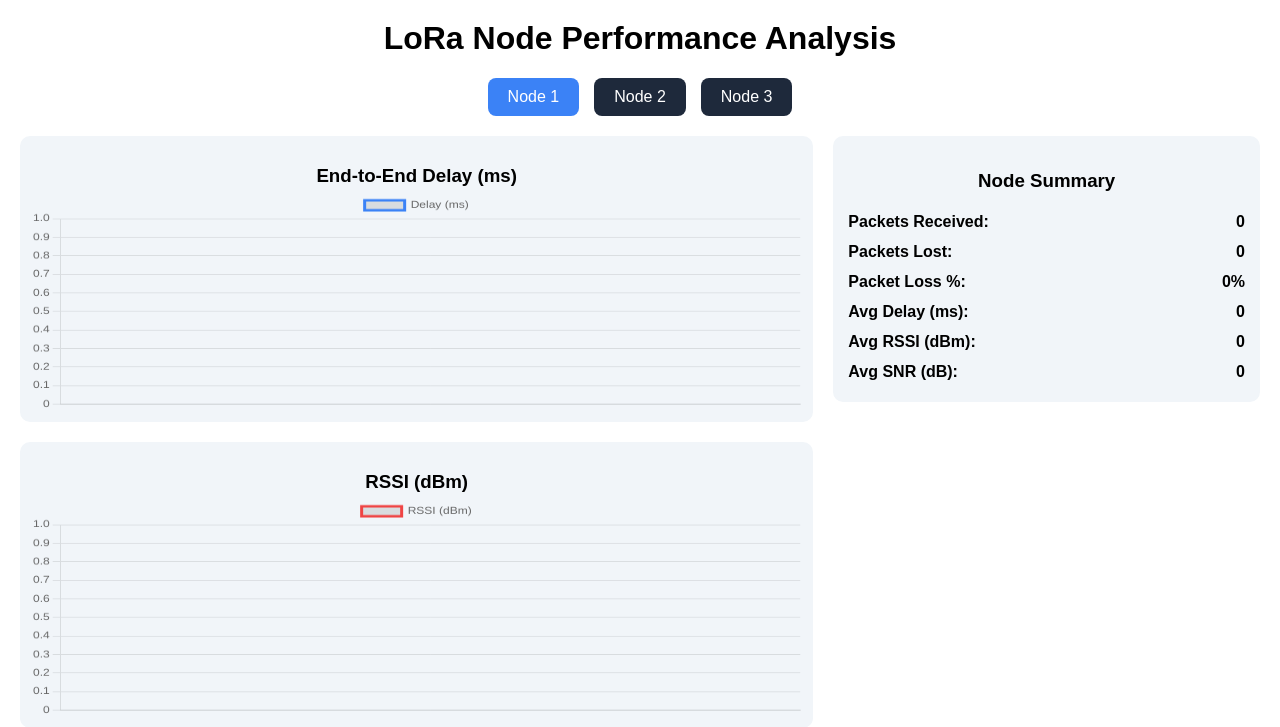
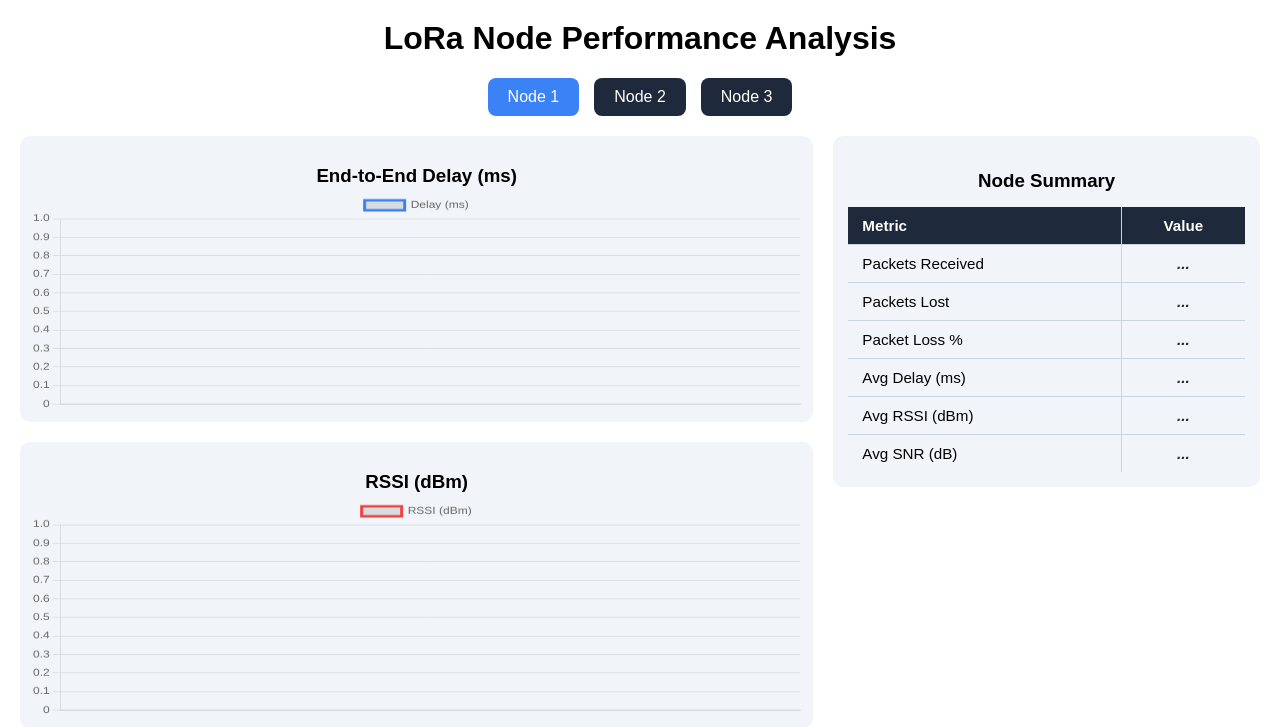
Before and after one commit to studywithrijan-star/LoRa_Dashboard, a Flask app: page /analysis in a window 1280 px wide. Shown: the part 42-769 px from the top of the page. Run offline with Flask 3, Linux system fonts and the light colour scheme; data that the repository does not hold is empty.

Commit message:
new node summary

```diff
--- a/templates/analysis.html
+++ b/templates/analysis.html
@@ -7,7 +7,6 @@
     <script src="https://cdn.jsdelivr.net/npm/chart.js"></script>
     <style>
         body { font-family: Arial, sans-serif; }
-
         h1 { text-align: center; margin-top: 20px; }
         .tab-buttons { display: flex; justify-content: center; gap: 15px; margin: 20px 0; }
         .tab-buttons button { padding: 10px 20px; font-size: 1rem; border: none; background: #1e293b; color: white; border-radius: 8px; cursor: pointer; transition: 0.3s; }
@@ -20,7 +19,29 @@
         .chart-card canvas { height: 220px !important; }
         .summary-section { flex: 1; background: #f1f5f9; border-radius: 10px; padding: 15px; height: fit-content; }
         .summary-section h3 { text-align: center; margin-bottom: 15px; }
-        .summary-item { display: flex; justify-content: space-between; padding: 6px 0; font-weight: bold; }
+        .summary-table { width: 100%; border-collapse: collapse; }
+        .summary-table th, .summary-table td {
+            padding: 10px 14px;
+            text-align: left;
+            border-bottom: 1px solid #cbd5e1;
+            border-right: 1px solid #cbd5e1;
+            font-size: 0.95rem;
+        }
+        .summary-table th { background: #1e293b; color: white; font-weight: 600; }
+        .summary-table tr:last-child td { border-bottom: none; }
+        .summary-table tr:hover td { background: #e2e8f0; }
+        .summary-table th:last-child {
+            border-right: none;
+            color: white;
+            text-align: center;
+        }
+        .summary-table td:last-child {
+            border-right: none;
+            font-weight: bold;
+            color: #1e293b;
+            text-align: center;
+        }
+        .loading { color: #94a3b8; font-style: italic; }
     </style>
 </head>
 <body>
@@ -31,7 +52,6 @@
     <a href="/history" class="{% if request.path == '/history' %}active{% endif %}">History</a>
     <a href="/analysis" class="{% if request.path == '/analysis' %}active{% endif %}">Analysis</a>
 </nav>
-
 
 <h1>LoRa Node Performance Analysis</h1>
 
@@ -59,33 +79,75 @@
 
     <div class="summary-section">
         <h3>Node Summary</h3>
-        <div class="summary-item"><span>Packets Received:</span> <span id="packetsReceived">0</span></div>
-        <div class="summary-item"><span>Packets Lost:</span> <span id="packetsLost">0</span></div>
-        <div class="summary-item"><span>Packet Loss %:</span> <span id="packetLossPercent">0%</span></div>
-        <div class="summary-item"><span>Avg Delay (ms):</span> <span id="avgDelay">0</span></div>
-        <div class="summary-item"><span>Avg RSSI (dBm):</span> <span id="avgRssi">0</span></div>
-        <div class="summary-item"><span>Avg SNR (dB):</span> <span id="avgSnr">0</span></div>
+        <table class="summary-table">
+            <thead>
+                <tr>
+                    <th>Metric</th>
+                    <th>Value</th>
+                </tr>
+            </thead>
+            <tbody>
+                <tr><td>Packets Received</td><td id="packetsReceived">0</td></tr>
+                <tr><td>Packets Lost</td><td id="packetsLost">0</td></tr>
+                <tr><td>Packet Loss %</td><td id="packetLossPercent">0%</td></tr>
+                <tr><td>Avg Delay (ms)</td><td id="avgDelay">0</td></tr>
+                <tr><td>Avg RSSI (dBm)</td><td id="avgRssi">0</td></tr>
+                <tr><td>Avg SNR (dB)</td><td id="avgSnr">0</td></tr>
+            </tbody>
+        </table>
     </div>
 </div>
 
 <script>
     const buttons = document.querySelectorAll(".tab-btn");
     let currentNode = "1";
-
-    const delayCtx = document.getElementById("delayChart").getContext("2d");
-    const rssiCtx = document.getElementById("rssiChart").getContext("2d");
-    const snrCtx = document.getElementById("snrChart").getContext("2d");
-
-    let delayChart = new Chart(delayCtx, { type:'line', data:{labels:[], datasets:[{label:'Delay (ms)', data:[], borderColor:'#3b82f6', tension:0.2}]}, options:{responsive:true, maintainAspectRatio:false} });
-    let rssiChart = new Chart(rssiCtx, { type:'line', data:{labels:[], datasets:[{label:'RSSI (dBm)', data:[], borderColor:'#ef4444', tension:0.2}]}, options:{responsive:true, maintainAspectRatio:false} });
-    let snrChart = new Chart(snrCtx, { type:'line', data:{labels:[], datasets:[{label:'SNR (dB)', data:[], borderColor:'#10b981', tension:0.2}]}, options:{responsive:true, maintainAspectRatio:false} });
+    let delayChart, rssiChart, snrChart;
 
     function parseTime(hms) {
+        if (typeof hms !== 'string') return new Date(1970,0,1,0,0,0);
         const parts = hms.split(':').map(Number);
         return new Date(1970,0,1, parts[0]||0, parts[1]||0, parts[2]||0);
     }
 
+    function setLoading() {
+        ["packetsReceived","packetsLost","packetLossPercent","avgDelay","avgRssi","avgSnr"]
+            .forEach(id => {
+                const el = document.getElementById(id);
+                el.innerText = "...";
+                el.classList.add("loading");
+            });
+    }
+
+    function clearLoading() {
+        ["packetsReceived","packetsLost","packetLossPercent","avgDelay","avgRssi","avgSnr"]
+            .forEach(id => document.getElementById(id).classList.remove("loading"));
+    }
+
+    function createCharts() {
+        if (delayChart) delayChart.destroy();
+        if (rssiChart)  rssiChart.destroy();
+        if (snrChart)   snrChart.destroy();
+
+        delayChart = new Chart(document.getElementById("delayChart").getContext("2d"), {
+            type: 'line',
+            data: { labels: [], datasets: [{ label: 'Delay (ms)', data: [], borderColor: '#3b82f6', tension: 0.2, fill: false }] },
+            options: { responsive: true, maintainAspectRatio: false }
+        });
+        rssiChart = new Chart(document.getElementById("rssiChart").getContext("2d"), {
+            type: 'line',
+            data: { labels: [], datasets: [{ label: 'RSSI (dBm)', data: [], borderColor: '#ef4444', tension: 0.2, fill: false }] },
+            options: { responsive: true, maintainAspectRatio: false }
+        });
+        snrChart = new Chart(document.getElementById("snrChart").getContext("2d"), {
+            type: 'line',
+            data: { labels: [], datasets: [{ label: 'SNR (dB)', data: [], borderColor: '#10b981', tension: 0.2, fill: false }] },
+            options: { responsive: true, maintainAspectRatio: false }
+        });
+    }
+
     function updateCharts(node) {
+        setLoading();
+
         fetch(`/api/node${node}`)
         .then(res => res.json())
         .then(data => {
@@ -93,27 +155,23 @@
 
             const labels = data.map(d => d.PacketNo);
 
-            // End-to-End Delay in ms
             const delayData = data.map(d => {
                 const tx = parseTime(d.TX_Time);
                 const rx = parseTime(d.RX_Time);
                 let diff = rx - tx;
-                if(diff < 0) diff += 24*60*60*1000; // handle day rollover
+                if (diff < 0) diff += 24*60*60*1000;
                 return diff;
             });
 
-            // RSSI & SNR
             const rssiData = data.map(d => Number(d.RSSI) || 0);
-            const snrData = data.map(d => Number(d.SNR) || 0);
+            const snrData  = data.map(d => Number(d.SNR)  || 0);
 
-            // Packet Loss Calculation
-            const packetNos = data.map(d => Number(d.PacketNo)).filter(n => !isNaN(n)).sort((a,b)=>a-b);
+            const packetNos = data.map(d => Number(d.PacketNo)).filter(n => !isNaN(n)).sort((a,b) => a-b);
             let lostPackets = 0;
-            for(let i=0; i<packetNos.length-1; i++){
-                lostPackets += Math.max(0, packetNos[i+1]-packetNos[i]-1);
+            for (let i = 0; i < packetNos.length - 1; i++) {
+                lostPackets += Math.max(0, packetNos[i+1] - packetNos[i] - 1);
             }
 
-            // Update charts
             delayChart.data.labels = labels;
             delayChart.data.datasets[0].data = delayData;
             delayChart.update();
@@ -126,34 +184,38 @@
             snrChart.data.datasets[0].data = snrData;
             snrChart.update();
 
-            // Summary
-            const packetsReceived = packetNos.length;
-            const packetLossPercent = ((lostPackets / (packetsReceived + lostPackets))*100).toFixed(2);
-            const avgDelay = (delayData.reduce((a,b)=>a+b,0)/packetsReceived).toFixed(2);
-            const avgRssi = (rssiData.reduce((a,b)=>a+b,0)/packetsReceived).toFixed(2);
-            const avgSnr = (snrData.reduce((a,b)=>a+b,0)/packetsReceived).toFixed(2);
+            const packetsReceived   = packetNos.length;
+            const packetLossPercent = ((lostPackets / (packetsReceived + lostPackets)) * 100).toFixed(2);
+            const avgDelay = (delayData.reduce((a,b) => a+b, 0) / packetsReceived).toFixed(2);
+            const avgRssi  = (rssiData.reduce((a,b)  => a+b, 0) / packetsReceived).toFixed(2);
+            const avgSnr   = (snrData.reduce((a,b)   => a+b, 0) / packetsReceived).toFixed(2);
 
-            document.getElementById("packetsReceived").innerText = packetsReceived;
-            document.getElementById("packetsLost").innerText = lostPackets;
+            clearLoading();
+            document.getElementById("packetsReceived").innerText   = packetsReceived;
+            document.getElementById("packetsLost").innerText       = lostPackets;
             document.getElementById("packetLossPercent").innerText = packetLossPercent + "%";
-            document.getElementById("avgDelay").innerText = avgDelay;
-            document.getElementById("avgRssi").innerText = avgRssi;
-            document.getElementById("avgSnr").innerText = avgSnr;
+            document.getElementById("avgDelay").innerText          = avgDelay;
+            document.getElementById("avgRssi").innerText           = avgRssi;
+            document.getElementById("avgSnr").innerText            = avgSnr;
 
-        }).catch(err => console.error(err));
+        }).catch(err => {
+            console.error(err);
+            clearLoading();
+        });
     }
 
     function activateTab(node) {
         buttons.forEach(btn => btn.classList.remove("active"));
         document.querySelector(`.tab-btn[data-node="${node}"]`).classList.add("active");
         currentNode = node;
+        createCharts();
         updateCharts(node);
     }
 
     buttons.forEach(btn => btn.addEventListener("click", () => activateTab(btn.dataset.node)));
 
     activateTab(currentNode);
-    setInterval(()=>updateCharts(currentNode),15000);
+    setInterval(() => updateCharts(currentNode), 15000);
 </script>
 </body>
 </html>
```
